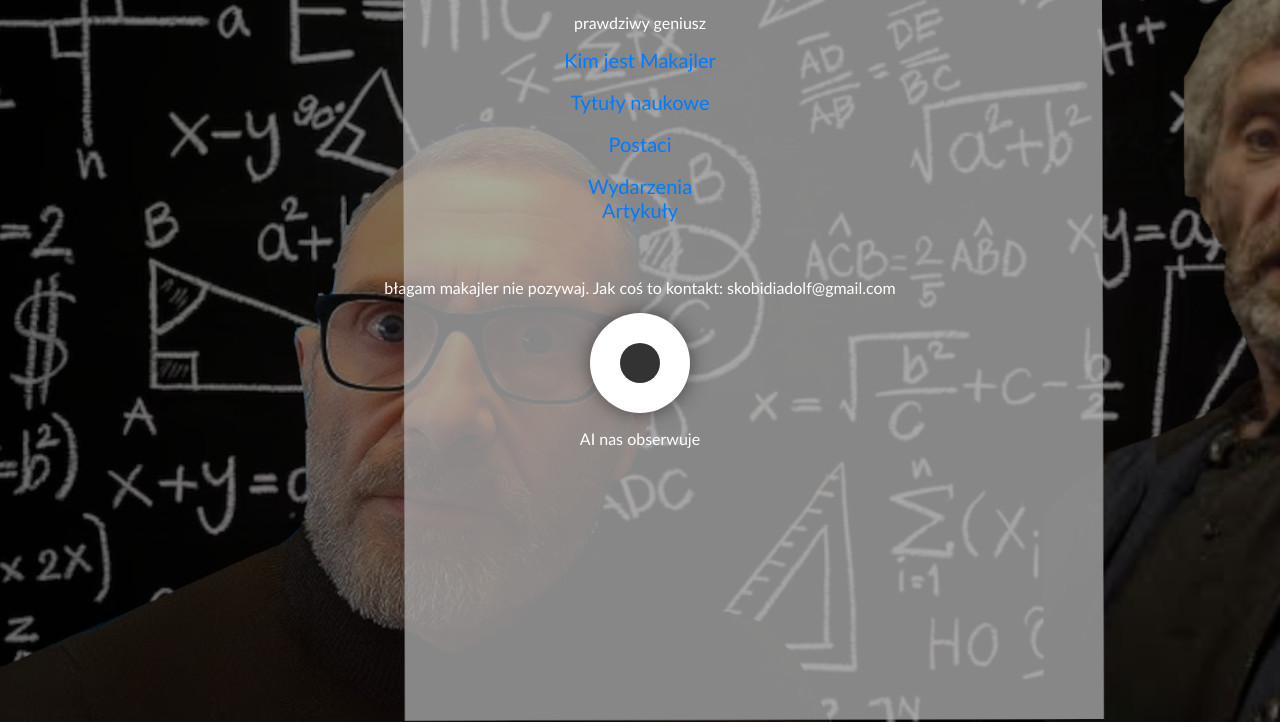
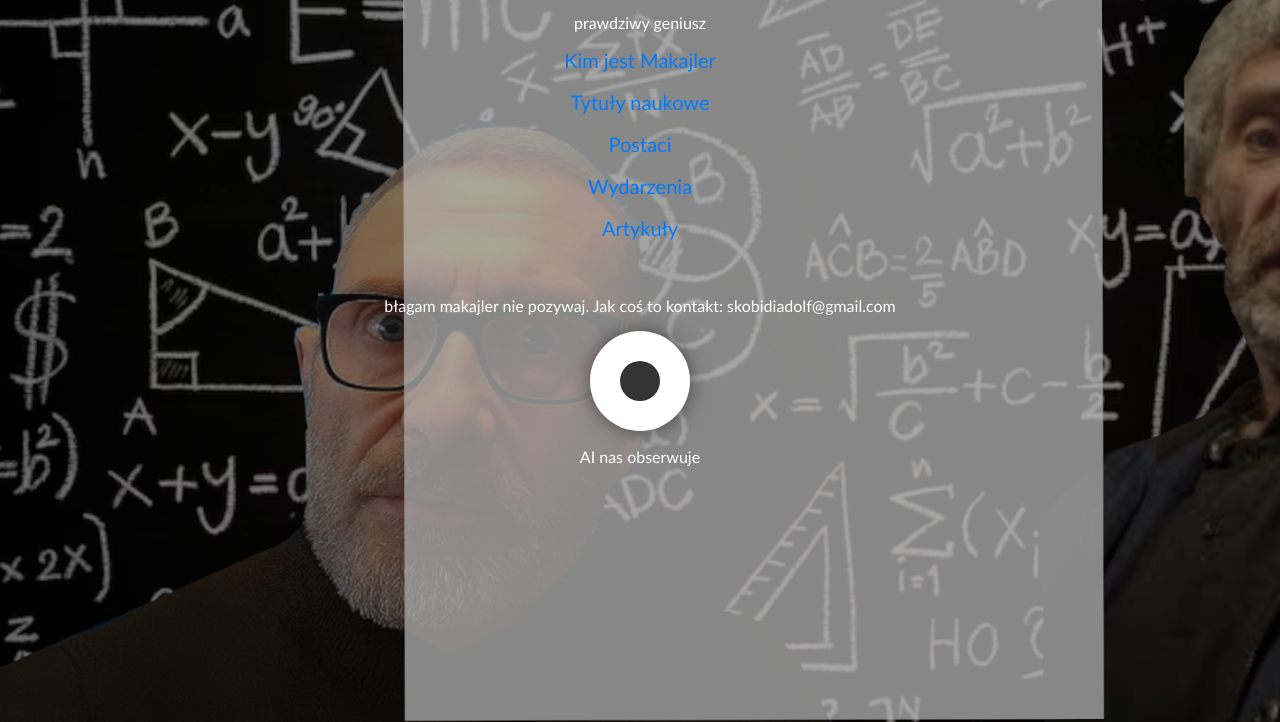
Before and after one commit to prism3344/d11, a plain HTML site: page docs/index.html in a window 1280 px wide. Shown: the part 128-850 px from the top of the page. Drawn offline with Linux system fonts and the light colour scheme.

Commit message:
Update index.html

```diff
--- a/docs/index.html
+++ b/docs/index.html
@@ -72,7 +72,7 @@
         <a href="https://prism3344.github.io/d2/">Kim jest Makajler</a><br><br>
         <a href="https://prism3344.github.io/d4/">Tytuły naukowe</a><br><br>
         <a href="https://prism3344.github.io/posta/">Postaci</a><br><br>
-        <a href="https://prism3344.github.io/gt/">Wydarzenia</a><br>
+        <a href="https://prism3344.github.io/gt/">Wydarzenia</a><br><br>
         <a href="https://prism3344.github.io/d3/">Artykuły</a>
     </div>
     <p>błagam makajler nie pozywaj. Jak coś to kontakt: skobidiadolf@gmail.com</p>
```
